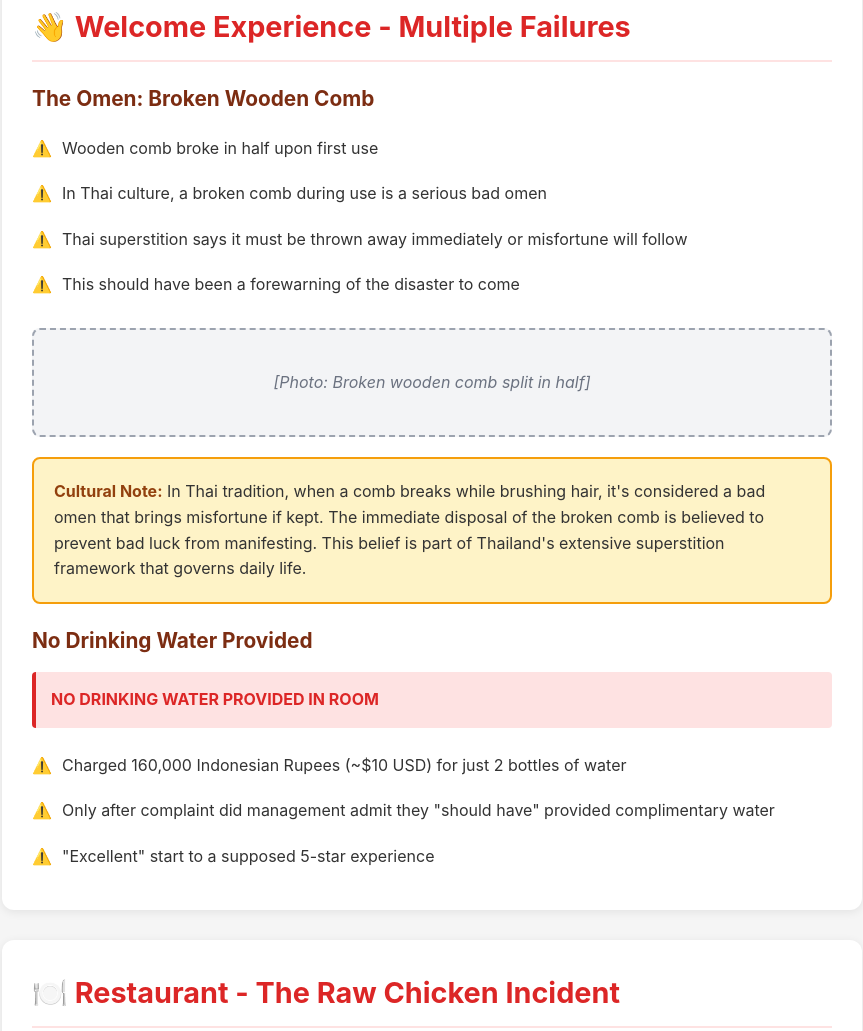
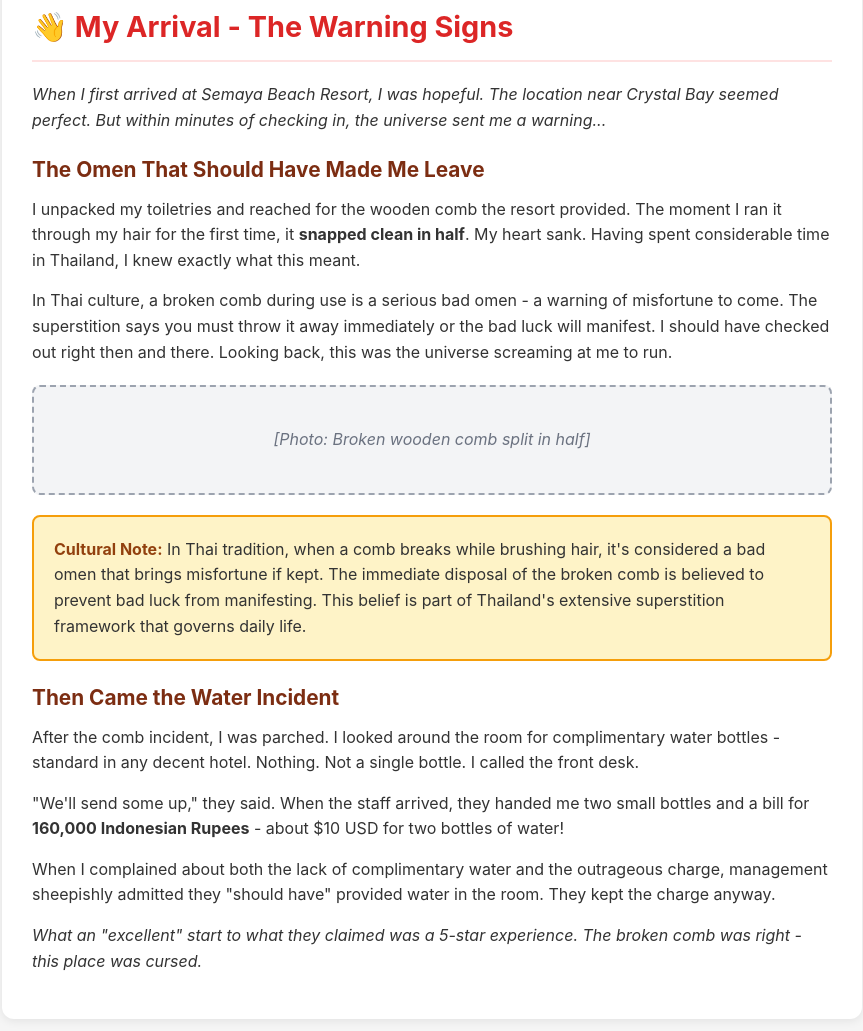
Before and after one commit to SnakeO/semaya, a plain HTML site: page index.html in a window 1280 px wide. Shown: the part 1057-2088 px from the top of the page, without its empty margins (208-1071 px from the left). Drawn offline with Linux system fonts and the light colour scheme.

Commit message:
Rewrite welcome section as personal narrative
- Changed from bullet points to first-person storytelling
- Added emotional journey and personal reflections
- Created narrative flow from hope to realization
- Made the broken comb omen more impactful
- Added conversational tone and personal reactions
- Better storytelling with 'universe warning' theme

```diff
--- a/index.html
+++ b/index.html
@@ -257,15 +257,20 @@
         </div>
 
         <div class="section">
-            <h2>👋 Welcome Experience - Multiple Failures</h2>
+            <h2>👋 My Arrival - The Warning Signs</h2>
 
-            <h3>The Omen: Broken Wooden Comb</h3>
-            <ul class="issue-list">
-                <li>Wooden comb broke in half upon first use</li>
-                <li>In Thai culture, a broken comb during use is a serious bad omen</li>
-                <li>Thai superstition says it must be thrown away immediately or misfortune will follow</li>
-                <li>This should have been a forewarning of the disaster to come</li>
-            </ul>
+            <p style="margin-bottom: 20px; font-style: italic;">
+                When I first arrived at Semaya Beach Resort, I was hopeful. The location near Crystal Bay seemed perfect. But within minutes of checking in, the universe sent me a warning...
+            </p>
+
+            <h3>The Omen That Should Have Made Me Leave</h3>
+            <p style="margin-bottom: 15px;">
+                I unpacked my toiletries and reached for the wooden comb the resort provided. The moment I ran it through my hair for the first time, it <strong>snapped clean in half</strong>. My heart sank. Having spent considerable time in Thailand, I knew exactly what this meant.
+            </p>
+
+            <p style="margin-bottom: 15px;">
+                In Thai culture, a broken comb during use is a serious bad omen - a warning of misfortune to come. The superstition says you must throw it away immediately or the bad luck will manifest. I should have checked out right then and there. Looking back, this was the universe screaming at me to run.
+            </p>
 
             <div class="photo-placeholder">
                 [Photo: Broken wooden comb split in half]
@@ -275,16 +280,22 @@
                 <strong style="color: #92400e;">Cultural Note:</strong> In Thai tradition, when a comb breaks while brushing hair, it's considered a bad omen that brings misfortune if kept. The immediate disposal of the broken comb is believed to prevent bad luck from manifesting. This belief is part of Thailand's extensive superstition framework that governs daily life.
             </div>
 
-            <h3>No Drinking Water Provided</h3>
-            <div class="critical">
-                <strong>NO DRINKING WATER PROVIDED IN ROOM</strong>
-            </div>
+            <h3>Then Came the Water Incident</h3>
+            <p style="margin-bottom: 15px;">
+                After the comb incident, I was parched. I looked around the room for complimentary water bottles - standard in any decent hotel. Nothing. Not a single bottle. I called the front desk.
+            </p>
 
-            <ul class="issue-list">
-                <li>Charged 160,000 Indonesian Rupees (~$10 USD) for just 2 bottles of water</li>
-                <li>Only after complaint did management admit they "should have" provided complimentary water</li>
-                <li>"Excellent" start to a supposed 5-star experience</li>
-            </ul>
+            <p style="margin-bottom: 15px;">
+                "We'll send some up," they said. When the staff arrived, they handed me two small bottles and a bill for <strong>160,000 Indonesian Rupees</strong> - about $10 USD for two bottles of water!
+            </p>
+
+            <p style="margin-bottom: 15px;">
+                When I complained about both the lack of complimentary water and the outrageous charge, management sheepishly admitted they "should have" provided water in the room. They kept the charge anyway.
+            </p>
+
+            <p style="margin-bottom: 15px; font-style: italic;">
+                What an "excellent" start to what they claimed was a 5-star experience. The broken comb was right - this place was cursed.
+            </p>
         </div>
 
         <div class="section">
```
